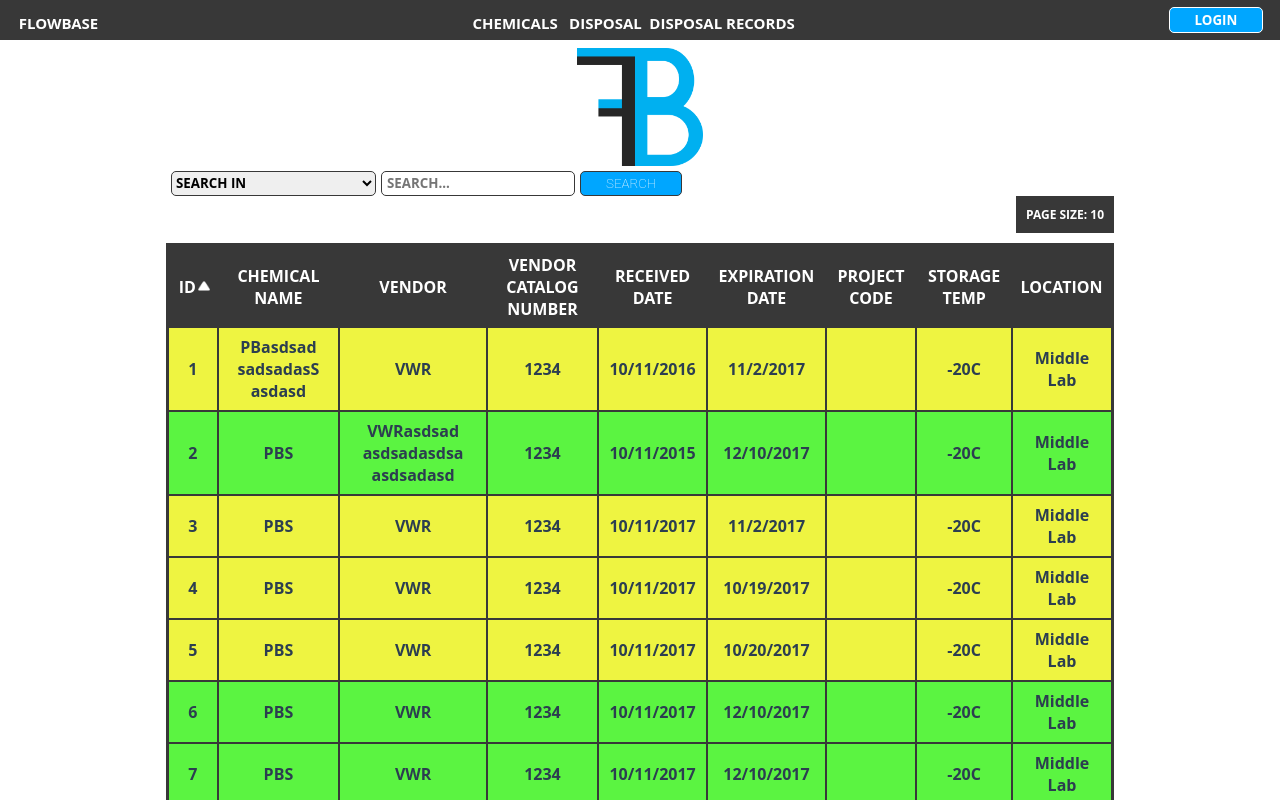
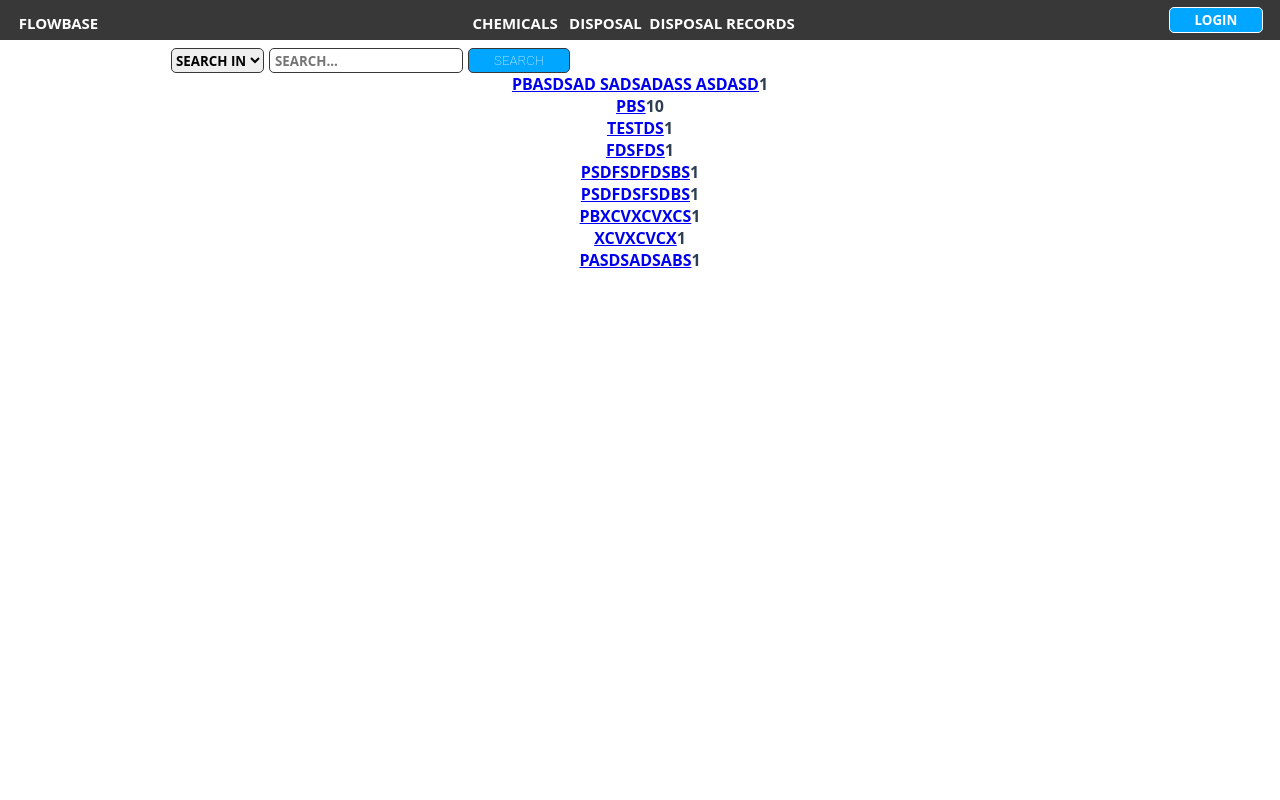
Before and after one commit to PepeProd/FlowBaseUI, a Vue app: page / in a window 1280 px wide. Shown: the top 800 px of the page. Built offline with nearby package versions, Linux system fonts and the light colour scheme.

Commit message:
create overview and routing

```diff
--- a/src/App.vue
+++ b/src/App.vue
@@ -85,59 +85,59 @@ export default {
   },
   created: function() {
     var initialChemicals = [
-        {id: 1, chemical_Name: "PBasdsad sadsadasS asdasd", vendor: "VWR", vendor_catalog_number: "1234",
-        Received_Date: "10/11/2016", Expiration_Date: "11/2/2017", Project_Code: "",
+        {id: 1, chemical_name: "PBasdsad sadsadasS asdasd", vendor: "VWR", vendor_catalog_number: "1234",
+        received_date: "10/11/2016", expiration_date: "11/2/2017", project_code: "",
         Storage_Temp: "-20C", Location: "Middle Lab"},
-        {id: 2, chemical_Name: "PBS", vendor: "VWRasdsad asdsadasdsa asdsadasd", vendor_catalog_number: "1234",
-        Received_Date: "10/11/2015", Expiration_Date: "12/10/2017", Project_Code: "",
+        {id: 2, chemical_name: "PBS", vendor: "VWRasdsad asdsadasdsa asdsadasd", vendor_catalog_number: "1234",
+        received_date: "10/11/2015", expiration_date: "12/10/2017", project_code: "",
         Storage_Temp: "-20C", Location: "Middle Lab"},
-        {id: 3, chemical_Name: "PBS", vendor: "VWR", vendor_catalog_number: "1234",
-        Received_Date: "10/11/2017", Expiration_Date: "11/2/2017", Project_Code: "",
+        {id: 3, chemical_name: "testds", vendor: "VWR", vendor_catalog_number: "1234",
+        received_date: "10/11/2017", expiration_date: "11/2/2017", project_code: "",
         Storage_Temp: "-20C", Location: "Middle Lab"},
-         {id: 4, chemical_Name: "PBS", vendor: "VWR", vendor_catalog_number: "1234",
-        Received_Date: "10/11/2017", Expiration_Date: "10/19/2017", Project_Code: "",
+         {id: 4, chemical_name: "PBS", vendor: "VWR", vendor_catalog_number: "1234",
+        received_date: "10/11/2017", expiration_date: "10/19/2017", project_code: "",
         Storage_Temp: "-20C", Location: "Middle Lab"},
-        {id: 5, chemical_Name: "PBS", vendor: "VWR", vendor_catalog_number: "1234",
-        Received_Date: "10/11/2017", Expiration_Date: "10/20/2017", Project_Code: "",
+        {id: 5, chemical_name: "fdsfds", vendor: "VWR", vendor_catalog_number: "1234",
+        received_date: "10/11/2017", expiration_date: "10/20/2017", project_code: "",
         Storage_Temp: "-20C", Location: "Middle Lab"},
-        {id: 6, chemical_Name: "PBS", vendor: "VWR", vendor_catalog_number: "1234",
-        Received_Date: "10/11/2017", Expiration_Date: "12/10/2017", Project_Code: "",
+        {id: 6, chemical_name: "PBS", vendor: "VWR", vendor_catalog_number: "1234",
+        received_date: "10/11/2017", expiration_date: "12/10/2017", project_code: "",
         Storage_Temp: "-20C", Location: "Middle Lab"},
-         {id: 7, chemical_Name: "PBS", vendor: "VWR", vendor_catalog_number: "1234",
-        Received_Date: "10/11/2017", Expiration_Date: "12/10/2017", Project_Code: "",
+         {id: 7, chemical_name: "PBS", vendor: "VWR", vendor_catalog_number: "1234",
+        received_date: "10/11/2017", expiration_date: "12/10/2017", project_code: "",
         Storage_Temp: "-20C", Location: "Middle Lab"},
-        {id: 8, chemical_Name: "PBS", vendor: "VWR", vendor_catalog_number: "1234",
-        Received_Date: "10/11/2017", Expiration_Date: "12/10/2017", Project_Code: "",
+        {id: 8, chemical_name: "PsdfsdfdsBS", vendor: "VWR", vendor_catalog_number: "1234",
+        received_date: "10/11/2017", expiration_date: "12/10/2017", project_code: "",
         Storage_Temp: "-20C", Location: "Middle Lab"},
-        {id: 9, chemical_Name: "PBS", vendor: "VWR", vendor_catalog_number: "1234",
-        Received_Date: "10/11/2017", Expiration_Date: "12/10/2017", Project_Code: "",
+        {id: 9, chemical_name: "PBS", vendor: "VWR", vendor_catalog_number: "1234",
+        received_date: "10/11/2017", expiration_date: "12/10/2017", project_code: "",
         Storage_Temp: "-20C", Location: "Middle Lab"},
-        {id: 10, chemical_Name: "PBS", vendor: "VWR", vendor_catalog_number: "1234",
-        Received_Date: "10/11/2017", Expiration_Date: "12/10/2017", Project_Code: "",
+        {id: 10, chemical_name: "PsdfdsfsdBS", vendor: "VWR", vendor_catalog_number: "1234",
+        received_date: "10/11/2017", expiration_date: "12/10/2017", project_code: "",
         Storage_Temp: "-20C", Location: "Middle Lab"},
-        {id: 11, chemical_Name: "PBS", vendor: "VWR", vendor_catalog_number: "1234",
-        Received_Date: "10/11/2017", Expiration_Date: "12/10/2017", Project_Code: "",
+        {id: 11, chemical_name: "PBS", vendor: "VWR", vendor_catalog_number: "1234",
+        received_date: "10/11/2017", expiration_date: "12/10/2017", project_code: "",
         Storage_Temp: "-20C", Location: "Middle Lab"},
-        {id: 12, chemical_Name: "PBS", vendor: "VWR", vendor_catalog_number: "1234",
-        Received_Date: "10/11/2017", Expiration_Date: "12/10/2017", Project_Code: "",
+        {id: 12, chemical_name: "PBS", vendor: "VWR", vendor_catalog_number: "1234",
+        received_date: "10/11/2017", expiration_date: "12/10/2017", project_code: "",
         Storage_Temp: "-20C", Location: "Middle Lab"},
-         {id: 13, chemical_Name: "PBS", vendor: "VWR", vendor_catalog_number: "1234",
-        Received_Date: "10/11/2017", Expiration_Date: "12/10/2017", Project_Code: "",
+         {id: 13, chemical_name: "PBxcvxcvxcS", vendor: "VWR", vendor_catalog_number: "1234",
+        received_date: "10/11/2017", expiration_date: "12/10/2017", project_code: "",
         Storage_Temp: "-20C", Location: "Middle Lab"},
-        {id: 14, chemical_Name: "PBS", vendor: "VWR", vendor_catalog_number: "1234",
-        Received_Date: "10/11/2017", Expiration_Date: "12/10/2017", Project_Code: "",
+        {id: 14, chemical_name: "xcvxcvcx", vendor: "VWR", vendor_catalog_number: "1234",
+        received_date: "10/11/2017", expiration_date: "12/10/2017", project_code: "",
         Storage_Temp: "-20C", Location: "Middle Lab"},
-        {id: 15, chemical_Name: "PBS", vendor: "VWR", vendor_catalog_number: "1234",
-        Received_Date: "10/11/2017", Expiration_Date: "12/10/2017", Project_Code: "",
+        {id: 15, chemical_name: "PBS", vendor: "VWR", vendor_catalog_number: "1234",
+        received_date: "10/11/2017", expiration_date: "12/10/2017", project_code: "",
         Storage_Temp: "-20C", Location: "Middle Lab"},
-         {id: 16, chemical_Name: "PBS", vendor: "VWR", vendor_catalog_number: "1234",
-        Received_Date: "10/11/2017", Expiration_Date: "12/10/2017", Project_Code: "",
+         {id: 16, chemical_name: "PBS", vendor: "VWR", vendor_catalog_number: "1234",
+        received_date: "10/11/2017", expiration_date: "12/10/2017", project_code: "",
         Storage_Temp: "-20C", Location: "Middle Lab"},
-        {id: 17, chemical_Name: "PBS", vendor: "VWR", vendor_catalog_number: "1234",
-        Received_Date: "10/11/2017", Expiration_Date: "12/10/2017", Project_Code: "",
+        {id: 17, chemical_name: "PasdsadsaBS", vendor: "VWR", vendor_catalog_number: "1234",
+        received_date: "10/11/2017", expiration_date: "12/10/2017", project_code: "",
         Storage_Temp: "-20C", Location: "Middle Lab"},
-        {id: 18, chemical_Name: "PBS", vendor: "VWR", vendor_catalog_number: "1234",
-        Received_Date: "10/11/2017", Expiration_Date: "12/10/2017", Project_Code: "",
+        {id: 18, chemical_name: "PBS", vendor: "VWR", vendor_catalog_number: "1234",
+        received_date: "10/11/2017", expiration_date: "12/10/2017", project_code: "",
         Storage_Temp: "-20C", Location: "Middle Lab"}
       ];
       this.$store.dispatch('setChemicals', initialChemicals);
--- a/src/components/AutoComplete.vue
+++ b/src/components/AutoComplete.vue
@@ -84,8 +84,8 @@ export default {
             } else if (this.isOpen == true) {
                 const selectedOption = this.fOptions[this.highlightedPosition]
                 this.keyword = selectedOption.key
+                this.$emit('optionClicked', this.isOpen)
                 this.isOpen = false
-                this.$emit('optionClicked', this.isOpen)
             }
         }
     },
--- a/src/components/TableSearcher.vue
+++ b/src/components/TableSearcher.vue
@@ -53,7 +53,7 @@
             getAutoCompleteData: function(inputData, column) {
                 var result = [];
                 if (column == "")
-                    column = 'id';
+                    return result;
                 for (var i=0; i < inputData.length; i++) {
                     result.push( {key: inputData[i][column].toString()});
                 }
--- a/src/pages/ChemicalDetails.vue
+++ b/src/pages/ChemicalDetails.vue
@@ -1,10 +1,10 @@
 <template>
   <div>
     <img style="width: 10%;" src="../assets/Logo_1.png">
-    <TableSearcher :rows="this.$store.getters.chemicals" :columnNames="columns" @submitClicked="handleSubmitClicked"></TableSearcher>
+    <TableSearcher :rows="this.chemData" :columnNames="columns" @submitClicked="handleSubmitClicked"></TableSearcher>
     <DynamicTable :rows="this.dynamicTableDataSource" :columnNames="columns" defaultSort="id">
       <template slot="tableRows" scope="row" >
-          <tr class="backgroundHoverColor" :class="{expiring : compareExpiration(row['Expiration_Date']), soonToExpire : compareSoonExpiration(row['Expiration_Date']), notExpiring : compareNotExpiring(row['Expiration_Date'])}">
+          <tr class="backgroundHoverColor" :class="{expiring : compareExpiration(row['expiration_date']), soonToExpire : compareSoonExpiration(row['expiration_date']), notExpiring : compareNotExpiring(row['expiration_date'])}">
               <td v-for="col in columns">{{row[col]}}</td>
           </tr>
       </template>
@@ -17,7 +17,13 @@ import DynamicTable from '../components/DynamicTable.vue';
 import TableSearcher from '../components/TableSearcher.vue';
 import {dateComparison} from '../mixins/dateComparison.js';
 export default {
-  name: 'Overview',
+  name: 'Details',
+  props: {
+    chemName: {
+      type: String,
+      required: true
+    }
+  },
   mixins: [dateComparison],
   data () {
     return {
@@ -35,15 +41,27 @@ export default {
 
   },
   computed: {
+
+    chemData: function() {
+      var lookup = this.chemName;
+      var items = this.$store.getters.chemicals;
+      var result = [];
+      for(var item, i=0; item=items[i++];) {
+        if ((item.chemical_name).toLowerCase() == lookup.toLowerCase()) {
+          result.push(item);
+        }
+      }
+      return result;
+    },
     columns: function() {
-      if (this.$store.getters.chemicals.length == 0)
+      if (this.chemData.length == 0)
         return [];
-      return Object.keys(this.$store.getters.chemicals[0])
-    }
+      return Object.keys(this.chemData[0])
+    },
   },
   mounted: function() {
     //api call here to get data
-    this.dynamicTableDataSource = this.$store.getters.chemicals;
+    this.dynamicTableDataSource = this.chemData;
   }
 }
 </script>
--- /dev/null
+++ b/src/pages/ChemicalOverview.vue
@@ -0,0 +1,80 @@
+<template>
+    <div>
+        <TableSearcher :rows="chemicalsNoDuplicates" :columnNames="Object.keys(chemicalsNoDuplicates[0])" @submitClicked="handleSubmitClicked"></TableSearcher>
+        <div v-for="chemical in this.chemicalData">
+            <router-link :to="{name: 'ChemicalDetails', params: {chemName: chemical.name}}">{{chemical.name}}</router-link>
+            <span>{{chemical.quantity}}</span>
+        </div>
+    </div>
+</template>
+
+<script>
+    import TableSearcher from '../components/TableSearcher.vue';
+    export default {
+        name: "Overview",
+        props: ["chemicals"],
+        components: {
+            TableSearcher
+        },
+        data() {
+            return {
+                chemicalData: []
+            }
+        },
+        computed: {
+            chemicalsNoDuplicates: function() {
+                var items = this.$store.getters.chemicals;
+
+          /*      var result = items.reduce( (acc, o) => (acc[o.chemical_name] = (acc[o.chemial_name] || 0)+1, acc), {} )
+
+                return result;
+                //var unique = [...new Set(array.map(item => item.chemical_name))];
+                var lookup = {};
+                var result = []; */
+                var lookup = {};
+                var result = [];
+                for (var item, i=0; item=items[i++];) {
+                    var key = item.chemical_name;
+                    if (!(key in lookup)) {
+                        lookup[key]=1;
+                        result.push({name: key, quantity: items.filter(i => i.chemical_name === key).length});
+                    }
+                }
+                return result;
+                /* var result = items.reduce(function(r, o) {
+                    if (r[o.chemical_name]){
+                        ++r[o.chemical_name].count;
+                    } else {
+                        r[o.chemical_name] = {count: 1};
+                    }
+                    return r;
+                }, {});
+
+
+                return result; */
+           /*      var chemicalFamilies = {},e;
+                var result=[]
+                for (var i = 0,l=items.length; i < l; i++) {
+                    e = items[i];
+                    chemicalFamilies[e.chemical_name] = (chemicalFamilies[e.chemical_name] || 0) + 1;
+                    //result.push({name: e.chemical_name, quantity: chemicalFamilies[e.chemical_name]});
+                }
+
+                return chemicalFamilies;   */
+            }
+        },
+        methods: {
+            handleSubmitClicked: function(filteredData) {
+                this.chemicalData = filteredData;
+            },
+        },
+        mounted: function() {
+            this.chemicalData = this.chemicalsNoDuplicates;
+        }
+
+    }
+</script>
+
+<style scoped>
+
+</style>
```
Also changed, not shown: src/router/index.js (+8 -1 lines).
